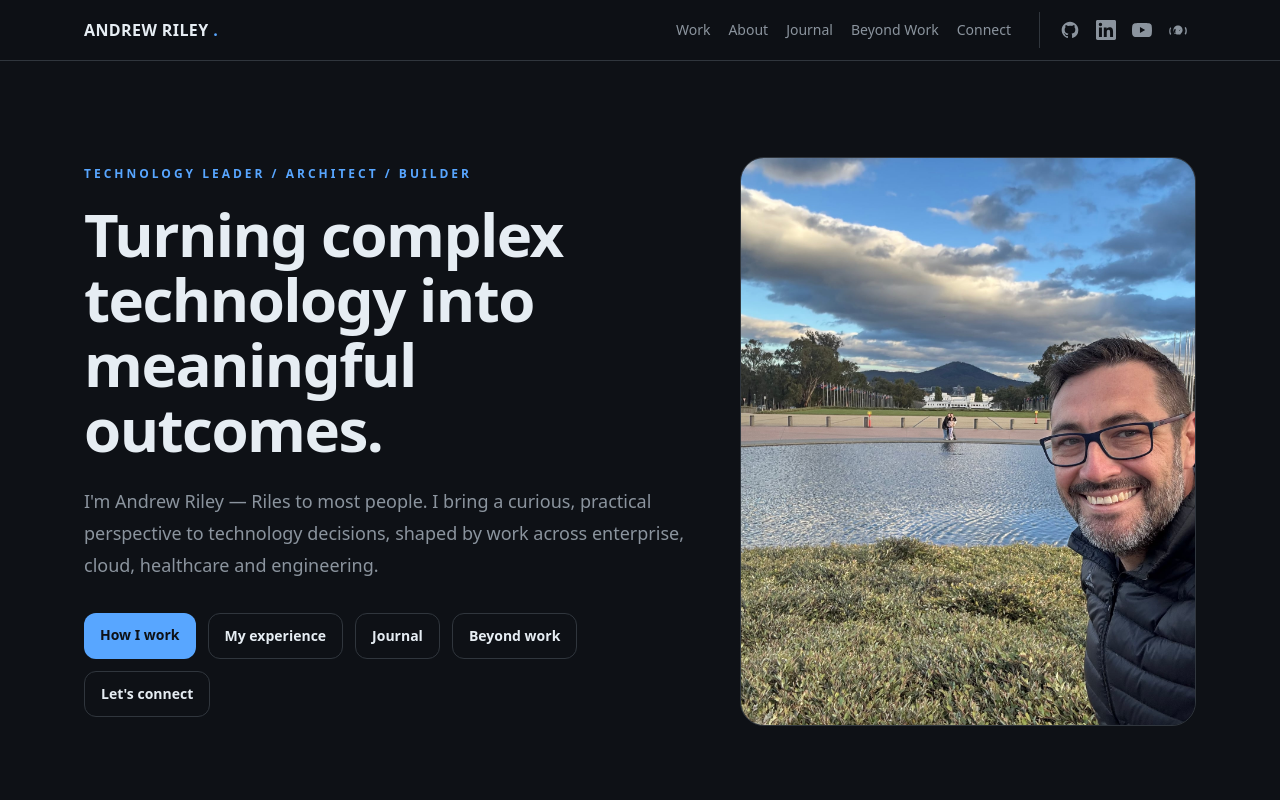
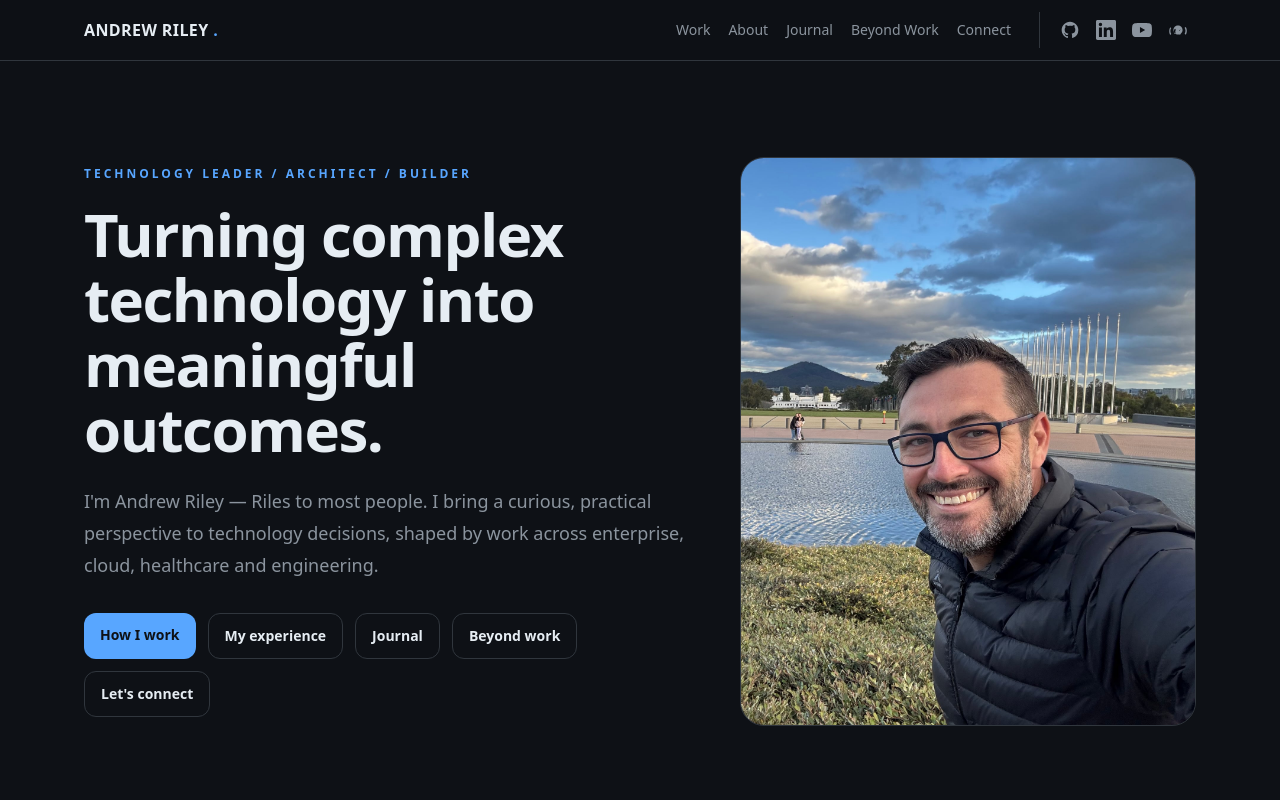
Before and after one commit to andrewkriley/www-andrewriley-info, a Next.js app: page / in a window 1280 px wide. Shown: the top 800 px of the page. Built offline with nearby package versions, Linux system fonts and the light colour scheme.

Commit message:
style: centre the homepage portrait on Andrew

```diff
--- a/src/app/page.tsx
+++ b/src/app/page.tsx
@@ -6,7 +6,7 @@ import { ProofStrip } from "@/components/proof-strip";
 import { PostCard } from "@/components/post-card";
 import { getFeaturedPosts } from "@/lib/content";
 export default function HomePage(){const posts=getFeaturedPosts(3);return <>
-<EditorialHero eyebrow="Technology leader / Architect / Builder" title="Turning complex technology into meaningful outcomes." description="I&apos;m Andrew Riley — Riles to most people. I bring a curious, practical perspective to technology decisions, shaped by work across enterprise, cloud, healthcare and engineering." image="/images/hero/andrew_main.jpg" imageAlt="Portrait of Andrew Riley" sectionLinks={[{href:"#how-i-work",label:"How I work"},{href:"#experience",label:"My experience"},{href:"#journal",label:"Journal"},{href:"#beyond-work",label:"Beyond work"},{href:"#connect",label:"Let's connect"}]}/>
+<EditorialHero eyebrow="Technology leader / Architect / Builder" title="Turning complex technology into meaningful outcomes." description="I&apos;m Andrew Riley — Riles to most people. I bring a curious, practical perspective to technology decisions, shaped by work across enterprise, cloud, healthcare and engineering." image="/images/hero/andrew_main.jpg" imageAlt="Portrait of Andrew Riley" imagePosition="right center" portrait sectionLinks={[{href:"#how-i-work",label:"How I work"},{href:"#experience",label:"My experience"},{href:"#journal",label:"Journal"},{href:"#beyond-work",label:"Beyond work"},{href:"#connect",label:"Let's connect"}]}/>
 <ProofStrip/>
 
 <HowIWork/>
--- a/src/components/editorial-hero.tsx
+++ b/src/components/editorial-hero.tsx
@@ -7,12 +7,14 @@ type EditorialHeroProps = {
   description: string;
   image: string;
   imageAlt: string;
+  imagePosition?: string;
+  portrait?: boolean;
   primary?: { href: string; label: string };
   secondary?: { href: string; label: string };
   sectionLinks?: { href: string; label: string }[];
 };
 
-export function EditorialHero({ eyebrow, title, description, image, imageAlt, primary, secondary, sectionLinks }: EditorialHeroProps) {
+export function EditorialHero({ eyebrow, title, description, image, imageAlt, imagePosition = "center", portrait = false, primary, secondary, sectionLinks }: EditorialHeroProps) {
   return (
     <section className="mx-auto grid max-w-6xl items-center gap-10 px-5 py-14 md:grid-cols-[1.15fr_0.85fr] md:py-24">
       <div>
@@ -27,8 +29,8 @@ export function EditorialHero({ eyebrow, title, description, image, imageAlt, pr
           {sectionLinks.map((link, index) => <Link key={link.href} href={link.href} className={`rounded-xl px-4 py-3 text-sm font-semibold transition focus-visible:outline-2 focus-visible:outline-offset-4 focus-visible:outline-brand-primary ${index === 0 ? "bg-brand-primary text-text-inverse hover:opacity-90" : "border border-border-subtle text-text-primary hover:bg-surface-muted"}`}>{link.label}</Link>)}
         </nav> : null}
       </div>
-      <div className="relative aspect-[4/5] overflow-hidden rounded-3xl border border-border-subtle bg-surface-muted sm:aspect-[5/4] md:aspect-[4/5]">
-        <Image src={image} alt={imageAlt} fill priority sizes="(min-width: 768px) 40vw, 100vw" className="object-cover object-center" />
+      <div className={`relative aspect-[4/5] overflow-hidden rounded-3xl border border-border-subtle bg-surface-muted ${portrait ? "" : "sm:aspect-[5/4] md:aspect-[4/5]"}`}>
+        <Image src={image} alt={imageAlt} fill priority sizes="(min-width: 768px) 40vw, 100vw" className="object-cover" style={{ objectPosition: imagePosition }} />
       </div>
     </section>
   );
```
